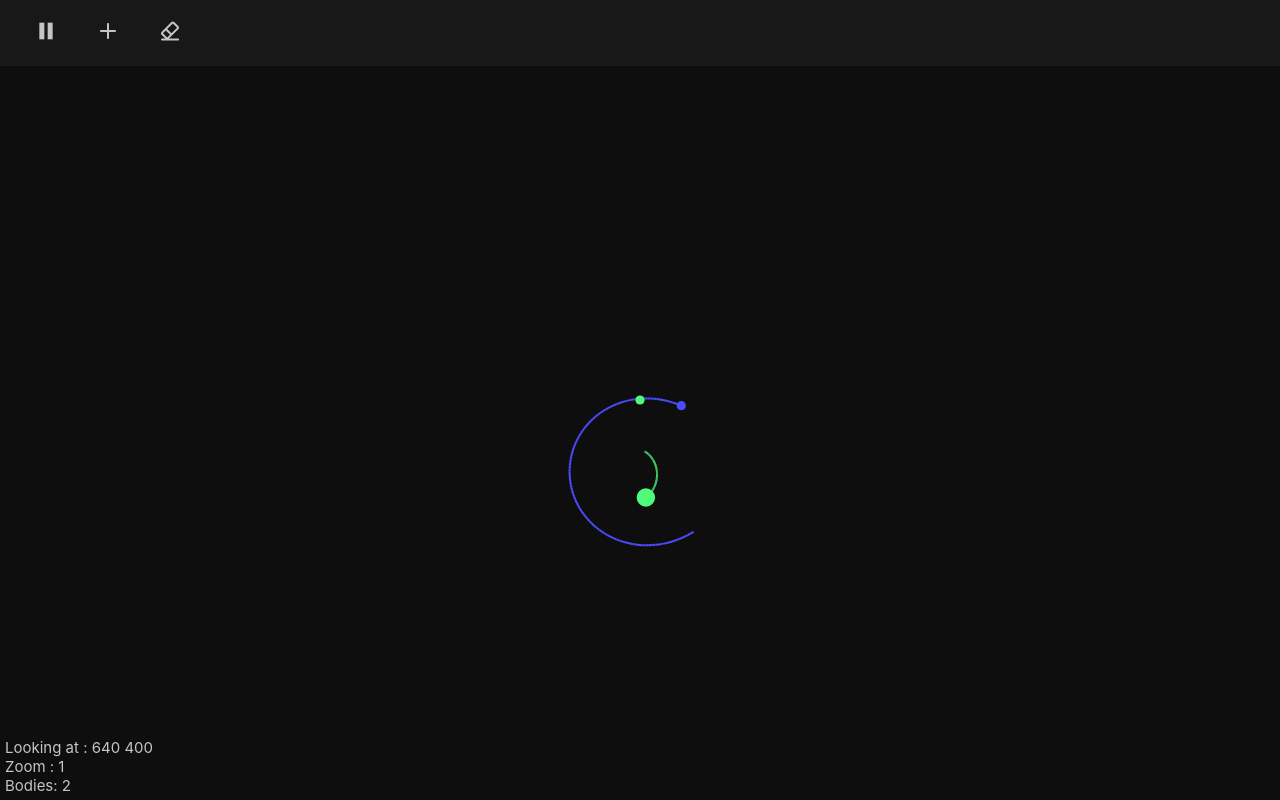
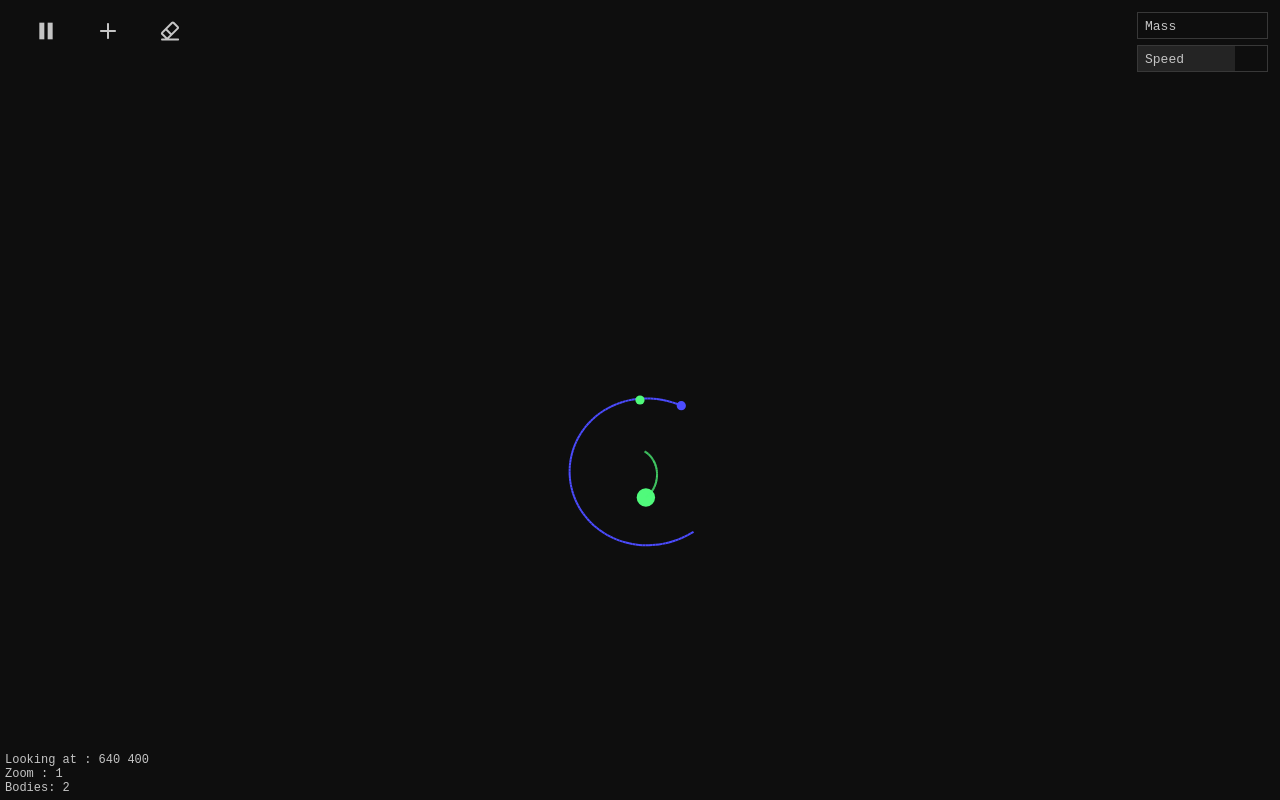
Before and after one commit to siddharthroy12/Gravity-Sandbox, a website built with webpack: page src/index.html in a window 1280 px wide. Built offline with nearby package versions, Linux system fonts and the light colour scheme.

Commit message:
Added sliders and favicon

```diff
--- a/src/Body.js
+++ b/src/Body.js
@@ -2,15 +2,8 @@ import Vector2 from "./Vector2";
 
 const DEFAULT_COLOR = "#4c4cff";
 
-function clamp(v, min, max) {
-  return Math.min(Math.max(min, v), max);
-}
-
 export function mass2radius(mass) {
-  let f = function(m) {
-    return Math.log(m) * 2.0;
-  }
-  return clamp(f(mass), 1, 100);
+  return Math.log(mass) * 2.0;
 }
 
 export default class Body {
--- a/src/index.css
+++ b/src/index.css
@@ -25,8 +25,6 @@ html, body {
   left: 0;
   right: 0;
   height: 65px;
-  background: #181818;
-  border-bottom: 1px solid #1c1c1c;
   display: flex;
   align-items: center;
   padding: 0 15px;
@@ -40,11 +38,62 @@ html, body {
   width: 50px;
 }
 
+.sliders {
+  position: fixed;
+  top: 10px;
+  right: 10px;
+}
+
+.slider {
+  color: #c5c5c5;
+  position: relative;
+}
+
+.slider label {
+  position: absolute;
+  left: 10px;
+  top: 48%;
+  transform: translateY(-50%);
+  pointer-events: none;
+  font-family: monospace;
+  -webkit-user-select: none;
+  -moz-user-select: none;
+  -ms-user-select: none;
+  user-select: none;
+}
+
+input[type="range"] {
+  appearance: none;
+  background: unset;
+  border: 1px solid #383838;
+  overflow: hidden;
+  height: 25px;
+  outline: none;
+}
+
+input[type="range"]::-webkit-slider-thumb {
+  appearance: none;
+  width: 0px;
+  height: 0px;
+  background: unset;
+  box-shadow: -200px 0 0 200px #242424;
+  cursor: pointer;
+}
+
+input[type="range"]::-moz-range-thumb {
+  width: 0px;
+  height: 0px;
+  background: unset;
+  box-shadow: -200px 0 0 200px #242424;
+  cursor: pointer;
+}
+
 .info-bar {
   position: fixed;
   bottom: 5px;
   left: 5px;
   right: 0;
   color: #c5c5c5;
-  font-size: 15px;
+  font-size: 12px;
+  font-family: monospace;
 }
--- a/src/index.html
+++ b/src/index.html
@@ -3,7 +3,8 @@
   <head>
     <meta charset="utf-8">
     <meta name="viewport" content="width=device-width, initial-scale=1, maximum-scale=1.0, user-scalable=no">
-    <title>Gravity Simulator</title>
+    <link rel="icon" type="image/x-icon" href="/favicon.ico">
+    <title>Gravity Sandbox</title>
   </head>
   <body>
     <canvas id="canvas"></canvas>
@@ -16,7 +17,16 @@
         <svg width="24" height="24" viewBox="0 0 24 24" fill="none" xmlns="http://www.w3.org/2000/svg"><path fill-rule="evenodd" clip-rule="evenodd" d="M3.49997 12.8995C2.71892 13.6805 2.71892 14.9468 3.49997 15.7279L7.35785 19.5858H4.08576C3.53347 19.5858 3.08576 20.0335 3.08576 20.5858C3.08576 21.1381 3.53347 21.5858 4.08576 21.5858H20.0858C20.638 21.5858 21.0858 21.1381 21.0858 20.5858C21.0858 20.0335 20.638 19.5858 20.0858 19.5858H10.9558L20.4705 10.071C21.2516 9.28999 21.2516 8.02366 20.4705 7.24261L16.2279 2.99997C15.4468 2.21892 14.1805 2.21892 13.3995 2.99997L3.49997 12.8995ZM7.82579 11.4021L4.91418 14.3137L9.15683 18.5563L12.0684 15.6447L7.82579 11.4021ZM9.24 9.98787L13.4826 14.2305L19.0563 8.65683L14.8137 4.41418L9.24 9.98787Z" fill="currentColor" /></svg>
       </button>
     </div>
-
+    <div class="sliders">
+      <div class="slider">
+        <label for="mass-slider">Mass</label>
+        <input type="range" id="mass-slider" min="10" max="1000" value="10" step="1">
+      </div>
+      <div class="slider">
+        <label for="speed-slider">Speed</label>
+        <input type="range" id="speed-slider" min="-99" max="99" value="50" step="1">
+      </div>
+    </div>
     <div class="info-bar" id="info-bar">
      Looking at x y
     </div>
--- a/src/index.js
+++ b/src/index.js
@@ -115,7 +115,7 @@ function onPointerUp(e) {
   if (!panMode) {
     let x = (getEventLocation(e).x/cameraZoom - cameraOffset.x);
     let y = (getEventLocation(e).y/cameraZoom - cameraOffset.y);
-    let b = new Body(10, nextColor);
+    let b = new Body(nextMass, nextColor);
     let v = new Vector2(x - dragStart.x, y - dragStart.y);
     v.x = -v.x
     v.y = -v.y
@@ -193,9 +193,20 @@ window.addEventListener('load', () => {
   let playPauseBtn = document.getElementById('play-pause-btn');
   let panAddBtn = document.getElementById('pan-add-btn');
   let clearBtn = document.getElementById('clear');
+  let massSlider = document.getElementById('mass-slider');
+  let speedSlider = document.getElementById('speed-slider');
+
   infoBar = document.getElementById('info-bar');
   canvas = document.getElementById("canvas");
   ctx = canvas.getContext('2d');
+
+  massSlider.addEventListener('change', (e) => {
+    nextMass = e.target.value;
+  });
+
+  speedSlider.addEventListener('change', (e) => {
+    simulationSpeed = 100 - e.target.value;
+  });
 
   function pausePlay() {
     simulationRunning = !simulationRunning;
--- a/webpack.common.js
+++ b/webpack.common.js
@@ -10,7 +10,8 @@ module.exports = {
   plugins: [
     new CleanWebpackPlugin(['dist']),
     new HtmlWebpackPlugin({
-            template: 'src/index.html'
+      template: 'src/index.html',
+      favicon: 'src/favicon.ico',
     })
   ],
 
```
Also changed, not shown: src/favicon.ico (added). Lines whose indentation alone changed are shown as unchanged.
